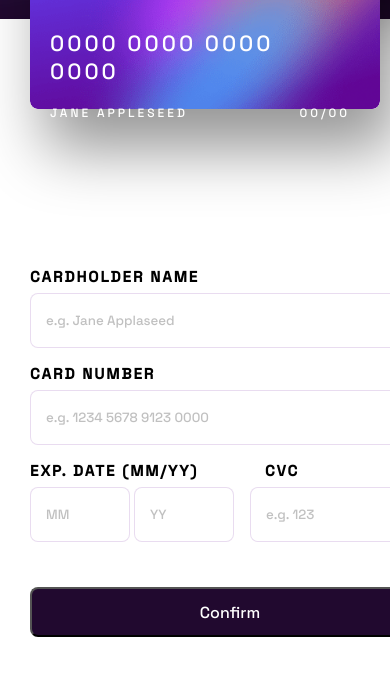
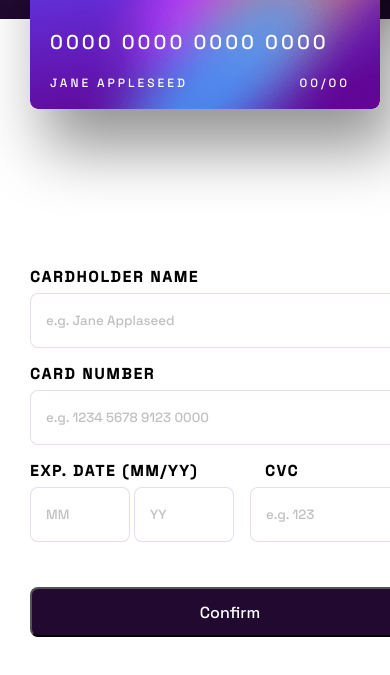
Before and after one commit to DiegxR/Sprint-2, a plain HTML site: page index.html in a window 390 px wide. Shown: the part 231-906 px from the top of the page. Drawn offline with Linux system fonts and the light colour scheme.

Commit message:
Add files via upload

```diff
--- a/styles.css
+++ b/styles.css
@@ -223,8 +223,9 @@ table th, td{
 }
 
 @media (max-width: 550px){
+
     body{
-        min-width: 100%;
+        min-width: 100vh;
         overflow-x: hidden;
     }
     #background{
@@ -246,8 +247,10 @@ table th, td{
         z-index: 1;
         margin-top: 260px;
         margin-left: 50px;
-        font-size: 22px;
         width: 300px;
+    }
+    #card-number{
+        font-size: 20px;
     }
 
     #card-cvc{
```
